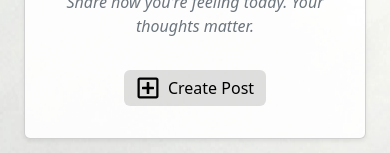
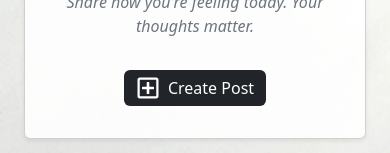
Before and after one commit to jeffdruid/how-are-you-really, a React (Create React App) app in the folder frontend/: page / in a window 390 px wide. Shown: the part 691-844 px from the top of the page. Built offline with nearby package versions, Linux system fonts and the light colour scheme; no server answers; the database is empty; sample sign-in values are in the browser's storage.

Commit message:
Update CreatePost button styling for better visibility on small screens

```diff
--- a/frontend/src/components/CreatePost.js
+++ b/frontend/src/components/CreatePost.js
@@ -186,11 +186,11 @@ const CreatePost = ({ onFlaggedContent }) => {
         <Button
           onClick={() => setShowModal(true)}
           variant="primary"
-          className="mb-3 d-flex align-items-center"
+          className="mb-3 d-flex align-items-center bg-dark"
           style={{
             width: "auto",
             backgroundColor: "#0000001f",
-            color: "black",
+            color: "white",
             border: "none",
             display: "flex",
             alignItems: "center",
@@ -198,6 +198,7 @@ const CreatePost = ({ onFlaggedContent }) => {
             margin: "auto",
           }}
         >
+          {/* Add this btn on small screen devices */}
           <FaRegPlusSquare size={24} />
           <span>Create Post</span>
         </Button>
```
